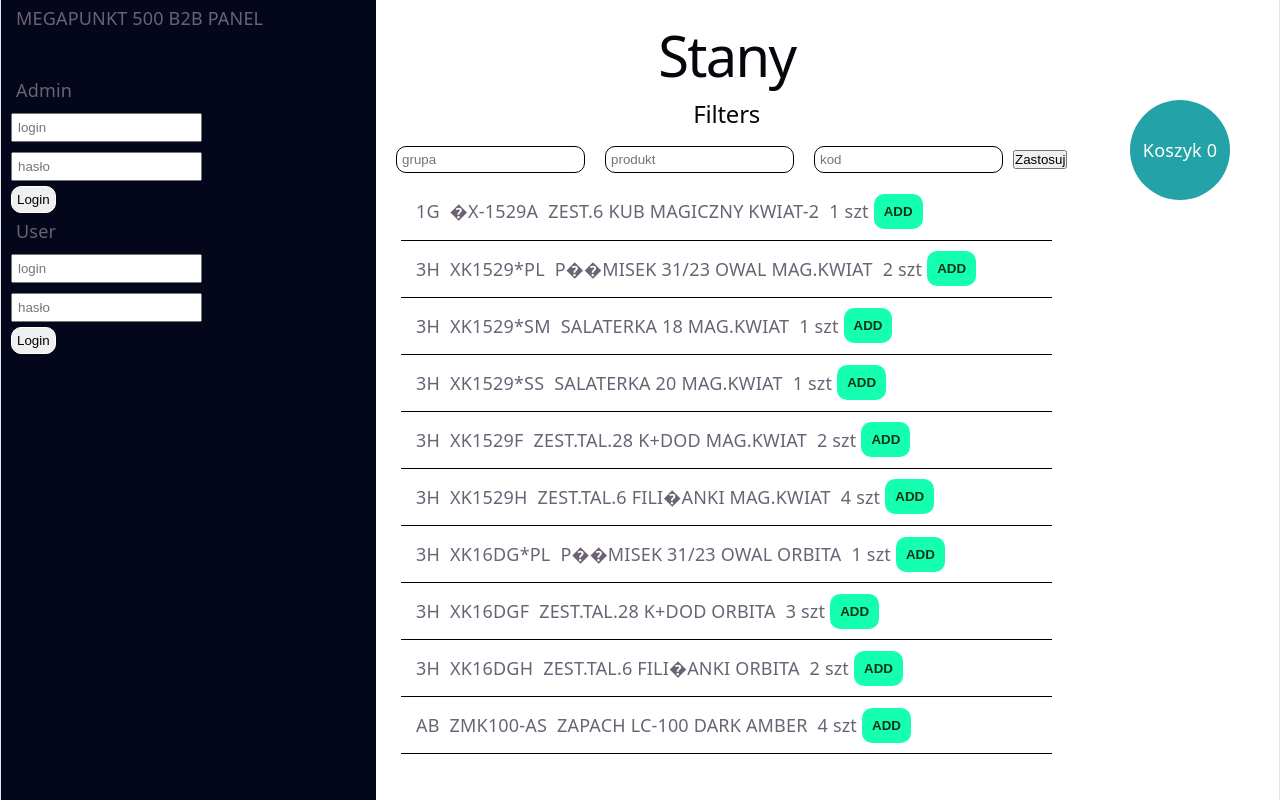
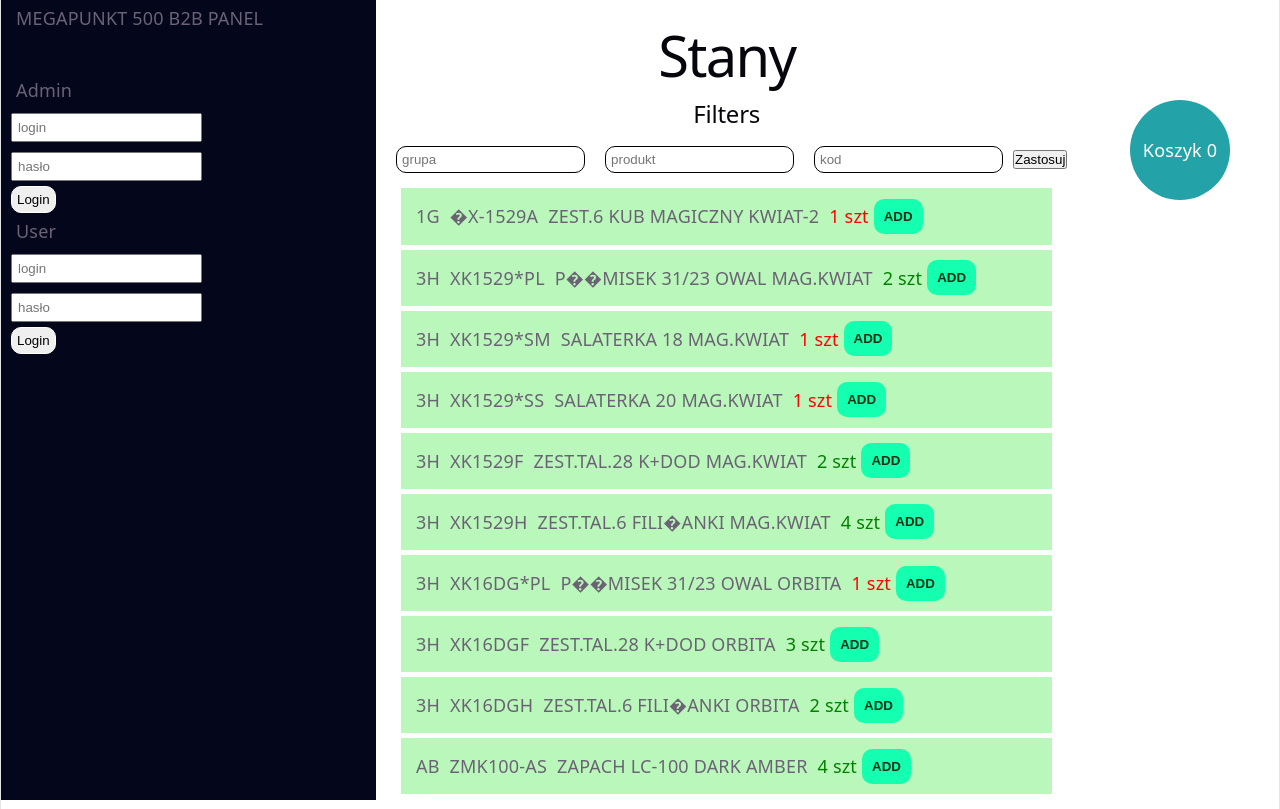
Before and after one commit to marcinoles87/orderApp, a React (Vite) app: page / in a window 1280 px wide. Built offline with nearby package versions, Linux system fonts and the light colour scheme.

Commit message:
add zamowienie

```diff
--- a/package.json
+++ b/package.json
@@ -10,6 +10,7 @@
     "preview": "vite preview"
   },
   "dependencies": {
+    "dbf-parser": "^0.0.1",
     "react": "^19.2.8",
     "react-dom": "^19.2.8",
     "react-router": "^8.5.0",
--- a/src/App.css
+++ b/src/App.css
@@ -106,8 +106,8 @@
   justify-content: left;
   align-items: center;
   padding: 10px;
-  margin: auto 15px;
-  border-bottom: 1px solid black;
+  margin: 5px 15px;
+  background-color: #baf7ba;
 }
 
 .stany-data p{
--- a/src/App.jsx
+++ b/src/App.jsx
@@ -77,7 +77,6 @@ function App() {
       </div>
 
 
-
       <div className="panel-right-container">
               {/* <h1>Platforma do tworzenia zamówień</h1> */}
 
--- a/src/assets/components/Stany.jsx
+++ b/src/assets/components/Stany.jsx
@@ -19,6 +19,11 @@ function Stany({stany,setStany,setKoszyk}) {
 
  },[])
 
+ const getColor = (stan) =>{
+    if(stan <2) return 'red';
+    if(stan >=2) return 'green';
+
+ }
 
  /*dodawanie produktu do zamowienia */
 
@@ -43,7 +48,7 @@ function Stany({stany,setStany,setKoszyk}) {
                                 <p>{item.GRUPA} </p>
                                 <p>{item.INDEKS} </p>
                                 <p>{item.NAZWA} </p>
-                                <p>{Math.trunc(item.STAN_KIL)} szt </p>
+                                <p style={{color:getColor(item.STAN_KIL)}}>{Math.trunc(item.STAN_KIL)} szt </p>
                                 <button onClick={ () => addItem(item)}> ADD</button>
 
                             </div>
```
Also changed, not shown: 1 other file (tests, documents, lock files or other folders).
